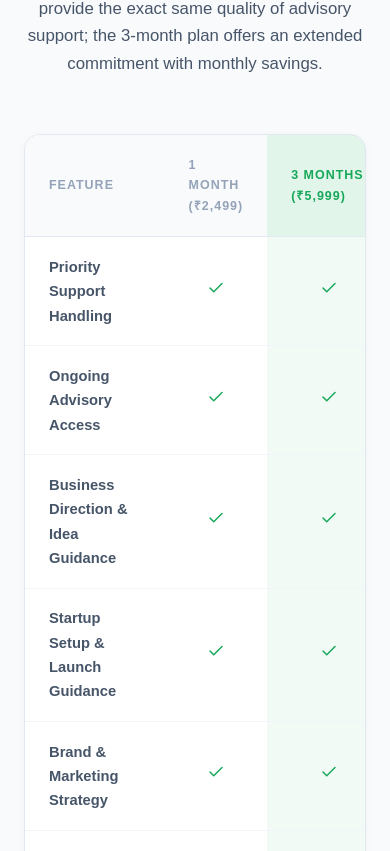
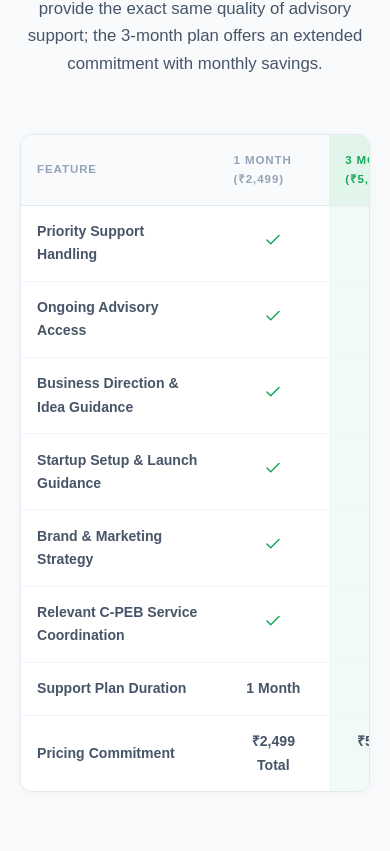
Before and after one commit to namebiGO/C-PEB, a React (Vite) app: page /startup-business-advisory in a window 390 px wide. Shown: the part 8693-9544 px from the top of the page. Built offline with nearby package versions, Linux system fonts and the light colour scheme; no server answers.

Commit message:
fix: mobile overflow on plan comparison table in StartupAdvisory page

```diff
--- a/src/pages/StartupAdvisory.css
+++ b/src/pages/StartupAdvisory.css
@@ -785,6 +785,39 @@
 .adv-td-highlight {
   background: rgba(23, 168, 90, 0.06);
   color: var(--text-1);
+}
+
+/* ── Plan Comparison Table — Mobile Responsive ── */
+@media (max-width: 768px) {
+  .adv-table-container {
+    overflow-x: auto;
+    -webkit-overflow-scrolling: touch;
+    border-radius: 12px;
+    /* Stretch to viewport edges with a small gutter on narrow screens */
+    margin-left: -0.25rem;
+    margin-right: -0.25rem;
+  }
+
+  .adv-table {
+    /* Ensure all 3 columns have enough room before horizontal scroll kicks in */
+    min-width: 520px;
+  }
+
+  .adv-table th {
+    padding: 1rem 1rem;
+    font-size: 0.72rem;
+  }
+
+  .adv-table td {
+    padding: 0.9rem 1rem;
+    font-size: 0.88rem;
+  }
+}
+
+@media (max-width: 480px) {
+  .adv-table {
+    min-width: 460px;
+  }
 }
 
 /* ── Section 8: How It Works ─────────────────────────── */
```
